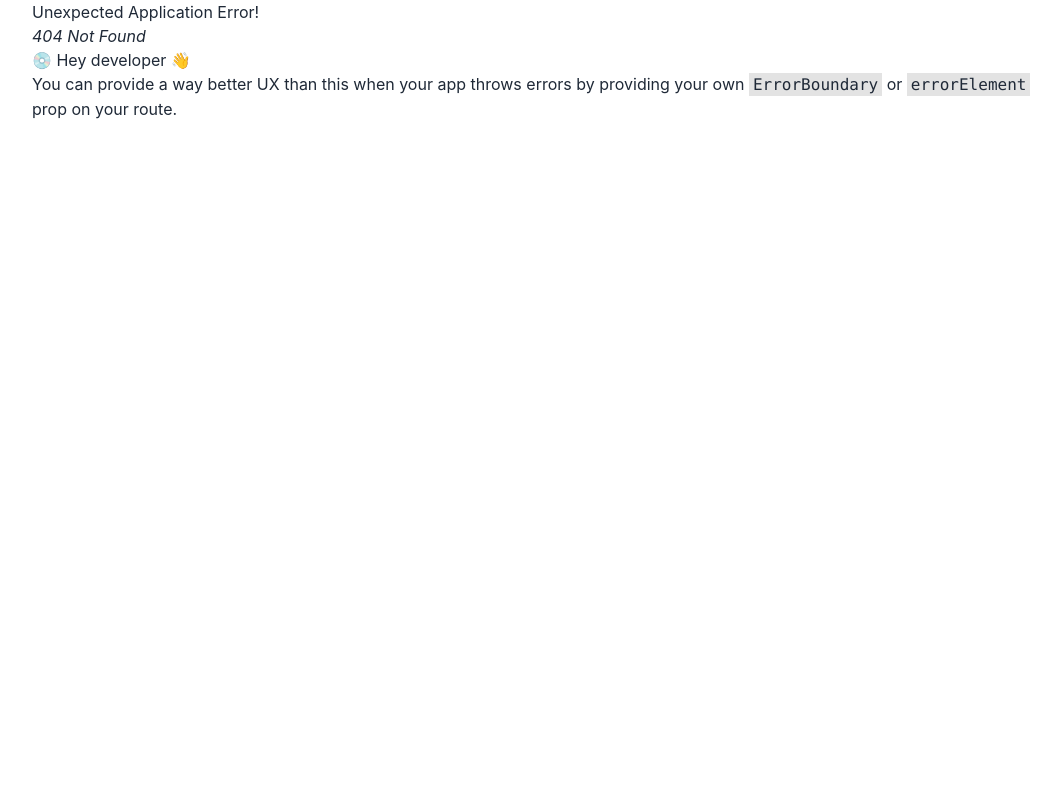
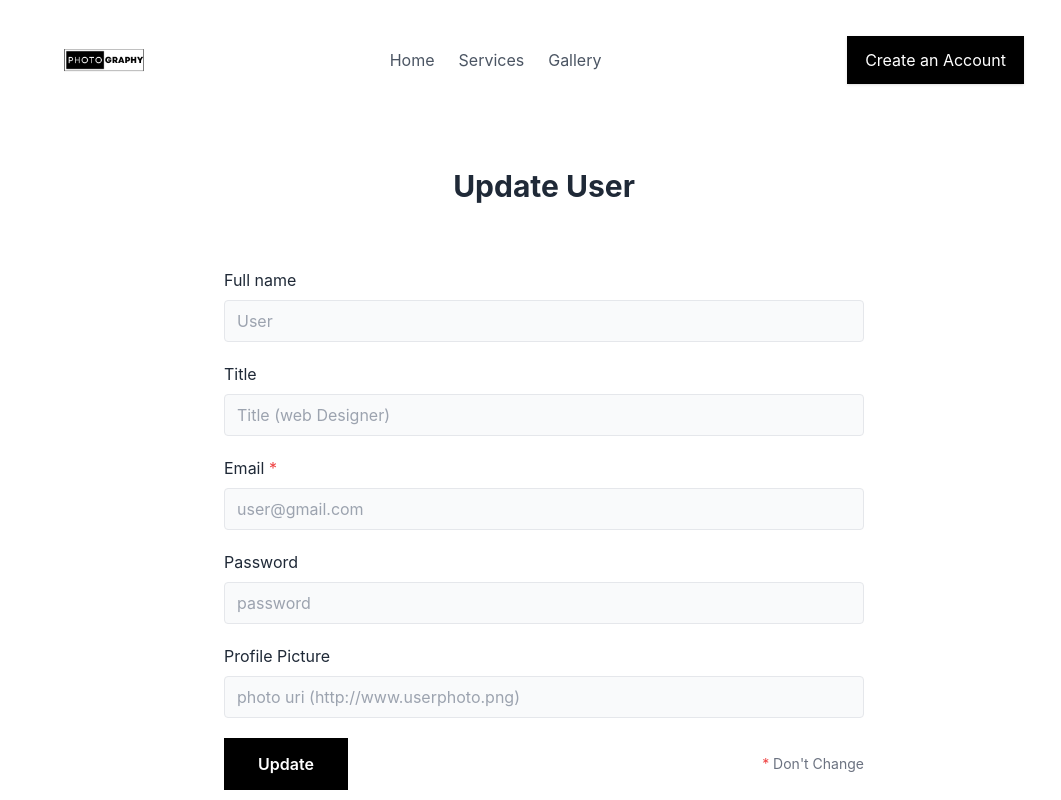
Before and after one commit to mdfaysal22/Photography-client-11, a React (Create React App) app: page /update-user in a window 1280 px wide. Before the commit this address had no page. Shown: the top 800 px of the page, without its empty margins (96-1157 px from the left). Built offline with nearby package versions, Linux system fonts and the light colour scheme.

Commit message:
Login and Sign Page Design

```diff
--- a/src/Components/Shared/Header/Header.js
+++ b/src/Components/Shared/Header/Header.js
@@ -21,7 +21,7 @@ const Header = () => {
           </a>
           <div className="md:hidden">
             <button
-              className="text-gray-700 outline-none p-2 rounded-md focus:border-gray-400 focus:border"
+              className="text-gray-700 outline-none p-2  focus:border-gray-400 focus:border"
               onClick={() => setState(!state)}
             >
               {state ? (
@@ -73,7 +73,7 @@ const Header = () => {
             <div className="block md:hidden ">
               <a
                 href="/"
-                className="py-3 px-4 text-white bg-indigo-600 hover:bg-indigo-700 rounded-md shadow"
+                className="py-3 px-4 text-white border-2 border-black transition duration-500 bg-black hover:bg-white hover:text-black  shadow"
               >
                 Create an Account
               </a>
@@ -83,7 +83,7 @@ const Header = () => {
         <div className="hidden md:inline-block">
           <a
             href="/"
-            className="py-3 px-4 text-white bg-indigo-600 hover:bg-indigo-700 rounded-md shadow"
+            className="py-3 px-4 text-white border-2 border-black transition duration-500 bg-black hover:bg-white hover:text-black  shadow"
           >
             Create an Account
           </a>
--- /dev/null
+++ b/src/Components/UserInfo/Login/Login.js
@@ -0,0 +1,47 @@
+import React from 'react';
+import {FcGoogle} from 'react-icons/fc'
+
+const Login = () => {
+    return (
+        <div class="bg-white py-6 sm:py-8 lg:py-12">
+  <div class="max-w-screen-2xl px-4 md:px-8 mx-auto">
+    <h2 class="text-gray-800 text-2xl lg:text-3xl font-bold text-center">Thanks For Your Registration</h2>
+    <h2 class="text-gray-800 text-2xl lg:text-3xl font-bold text-center mb-4 md:mb-8">Login Now</h2>
+
+    <form class="max-w-lg border rounded-none-none mx-auto">
+      <div class="flex flex-col gap-4 p-4 md:p-8">
+        <div>
+          <label for="email" class="inline-block text-gray-800 text-sm sm:text-base mb-2">Email</label>
+          <input name="email" class="w-full bg-gray-50 text-gray-800 border focus:ring ring-indigo-300 rounded-none outline-none transition duration-100 px-3 py-2" />
+        </div>
+
+        <div>
+          <label for="password" class="inline-block text-gray-800 text-sm sm:text-base mb-2">Password</label>
+          <input name="password" class="w-full bg-gray-50 text-gray-800 border focus:ring ring-indigo-300 rounded-none outline-none transition duration-100 px-3 py-2" />
+        </div>
+
+        <button class="block bg-gray-800 hover:bg-gray-700 active:bg-gray-600 focus-visible:ring ring-gray-300 text-white text-sm md:text-base font-semibold text-center rounded-none-none outline-none transition duration-100 px-8 py-3">Log in</button>
+
+        <div class="flex justify-center items-center relative">
+          <span class="h-px bg-gray-300 absolute inset-x-0"></span>
+          <span class="bg-white text-gray-400 text-sm relative px-4">Log in with social</span>
+        </div>
+
+
+        <button class="flex justify-center items-center bg-white hover:bg-gray-100 active:bg-gray-200 border border-gray-300 focus-visible:ring ring-gray-300 text-gray-800 text-sm md:text-base font-semibold text-center rounded-none-none outline-none transition duration-100 gap-2 px-8 py-3">
+          <FcGoogle></FcGoogle>
+
+          Continue with Google
+        </button>
+      </div>
+
+      <div class="flex justify-center items-center bg-gray-100 p-4">
+        <p class="text-gray-500 text-sm text-center">Don't have an account? <a href="/" class="text-indigo-500 hover:text-indigo-600 active:text-indigo-700 transition duration-100">Register</a></p>
+      </div>
+    </form>
+  </div>
+</div>
+    );
+};
+
+export default Login;
--- /dev/null
+++ b/src/Components/UserInfo/Signup/Signup.js
@@ -0,0 +1,51 @@
+import React from 'react';
+import {FcGoogle} from 'react-icons/fc'
+
+const Signup = () => {
+    return (
+        <div class="bg-white py-6 sm:py-8 lg:py-12">
+  <div class="max-w-screen-2xl px-4 md:px-8 mx-auto">
+    <h2 class="text-gray-800 text-2xl lg:text-3xl font-bold text-center mb-4 md:mb-8">Please, Registration Now</h2>
+
+    <form class="max-w-lg border rounded-none-none mx-auto">
+      <div class="flex flex-col gap-4 p-4 md:p-8">
+        <div>
+          <label for="name" placeholder='Full Name' class="inline-block text-gray-800 text-sm sm:text-base mb-2">Full Name</label>
+          <input name="name" placeholder='Full Name' type="text" class="w-full bg-gray-50 text-gray-800 border focus:ring ring-indigo-300 rounded-none outline-none transition duration-100 px-3 py-2" />
+        </div>
+
+        <div>
+          <label for="email" class="inline-block text-gray-800 text-sm sm:text-base mb-2">Email</label>
+          <input name="email" type="email" placeholder="Email" class="w-full bg-gray-50 text-gray-800 border focus:ring ring-indigo-300 rounded-none outline-none transition duration-100 px-3 py-2" />
+        </div>
+
+        <div>
+          <label for="password" class="inline-block text-gray-800 text-sm sm:text-base mb-2">Password</label>
+          <input name="password" type="password" Placeholder="Password" class="w-full bg-gray-50 text-gray-800 border focus:ring ring-indigo-300 rounded-none outline-none transition duration-100 px-3 py-2" />
+        </div>
+
+        <button class="block bg-gray-800 hover:bg-gray-700 active:bg-gray-600 focus-visible:ring ring-gray-300 text-white text-sm md:text-base font-semibold text-center rounded-none-none outline-none transition duration-100 px-8 py-3">Registration</button>
+
+        <div class="flex justify-center items-center relative">
+          <span class="h-px bg-gray-300 absolute inset-x-0"></span>
+          <span class="bg-white text-gray-400 text-sm relative px-4">Log in with social</span>
+        </div>
+
+
+        <button class="flex justify-center items-center bg-white hover:bg-gray-100 active:bg-gray-200 border border-gray-300 focus-visible:ring ring-gray-300 text-gray-800 text-sm md:text-base font-semibold text-center rounded-none-none outline-none transition duration-100 gap-2 px-8 py-3">
+          <FcGoogle></FcGoogle>
+
+          Continue with Google
+        </button>
+      </div>
+
+      <div class="flex justify-center items-center bg-gray-100 p-4">
+        <p class="text-gray-500 text-sm text-center">Have an Account? <a href="/" class="text-indigo-500 hover:text-indigo-600 active:text-indigo-700 transition duration-100">Login</a></p>
+      </div>
+    </form>
+  </div>
+</div>
+    );
+};
+
+export default Signup;
--- /dev/null
+++ b/src/Components/UserInfo/Update/UpdateUser.js
@@ -0,0 +1,116 @@
+import React from "react";
+
+const UpdateUser = () => {
+  return (
+    <div class="bg-white py-6 sm:py-8 lg:py-12">
+      <div class="max-w-screen-2xl px-4 md:px-8 mx-auto">
+        <div class="mb-10 md:mb-16">
+          <h2 class="text-gray-800 text-2xl lg:text-3xl font-bold text-center mb-4 md:mb-6">
+            Update User
+          </h2>
+        </div>
+        <form class="w-2/3 mx-auto">
+          <div className="mt-5">
+            <label
+              for="name"
+              class="inline-block text-gray-800 text-sm sm:text-base mb-2"
+            >
+              Full name
+            </label>
+            <input
+              name="name"
+              type="text"
+              placeholder="User"
+              class="w-full bg-gray-50 text-gray-800 border focus:ring ring-indigo-300 rounded outline-none transition duration-100 px-3 py-2"
+            />
+          </div>
+          <div className="mt-5">
+            <label
+              for="title"
+              class="inline-block text-gray-800 text-sm sm:text-base mb-2"
+            >
+              Title
+            </label>
+            <input
+              name="title"
+              type="text"
+              placeholder="Title (web Designer)"
+              class="w-full bg-gray-50 text-gray-800 border focus:ring ring-indigo-300 rounded outline-none transition duration-100 px-3 py-2"
+            />
+          </div>
+
+
+          <div className="mt-5">
+            <label
+              for="email"
+              class="inline-block text-gray-800 text-sm sm:text-base mb-2"
+            >
+              Email <span className="text-red-500">*</span>
+            </label>
+            <input
+              name="email"
+              type="email"
+              readOnly
+              placeholder="user@gmail.com"
+              class="w-full bg-gray-50 text-gray-800 border focus:ring ring-indigo-300 rounded outline-none transition duration-100 px-3 py-2"
+            />
+          </div>
+
+
+          <div className="mt-5">
+            <label
+              for="password"
+              class="inline-block text-gray-800 text-sm sm:text-base mb-2"
+            >
+              Password
+            </label>
+            <input
+              name="password"
+              type="password"
+              placeholder="password"
+              class="w-full bg-gray-50 text-gray-800 border focus:ring ring-indigo-300 rounded outline-none transition duration-100 px-3 py-2"
+            />
+          </div>
+
+          <div className="my-5">
+            <label
+              for="photo"
+              class="inline-block text-gray-800 text-sm sm:text-base mb-2"
+            >
+              Profile Picture
+            </label>
+            <input
+              name="photo"
+              type="text"
+              placeholder="photo uri (http://www.userphoto.png)"
+              class="w-full bg-gray-50 text-gray-800 border focus:ring ring-indigo-300 rounded outline-none transition duration-100 px-3 py-2"
+            />
+          </div>
+
+
+
+          <div class="sm:col-span-2 flex justify-between mb-5 items-center">
+            <button class="inline-block bg-black hover:bg-white hover:text-black border-2 border-black focus-visible:ring ring-indigo-300 text-white text-sm md:text-base font-semibold text-center  outline-none transition duration-100 px-8 py-3">
+              Update
+            </button>
+
+            <span class="text-gray-500 text-sm"><span className="text-red-500">*</span> Don't Change</span>
+          </div>
+
+          <p class="text-gray-400 text-xs">
+            By signing up to our newsletter you agree to our{" "}
+            <a
+              href="/"
+              class="hover:text-indigo-500 active:text-indigo-600 underline transition duration-100"
+            >
+              Privacy Policy
+            </a>
+            .
+          </p>
+        </form>
+      </div>
+    </div>
+  );
+};
+
+export default UpdateUser;
```
Also changed, not shown: src/Routers/Router.js (+15 -0 lines).
